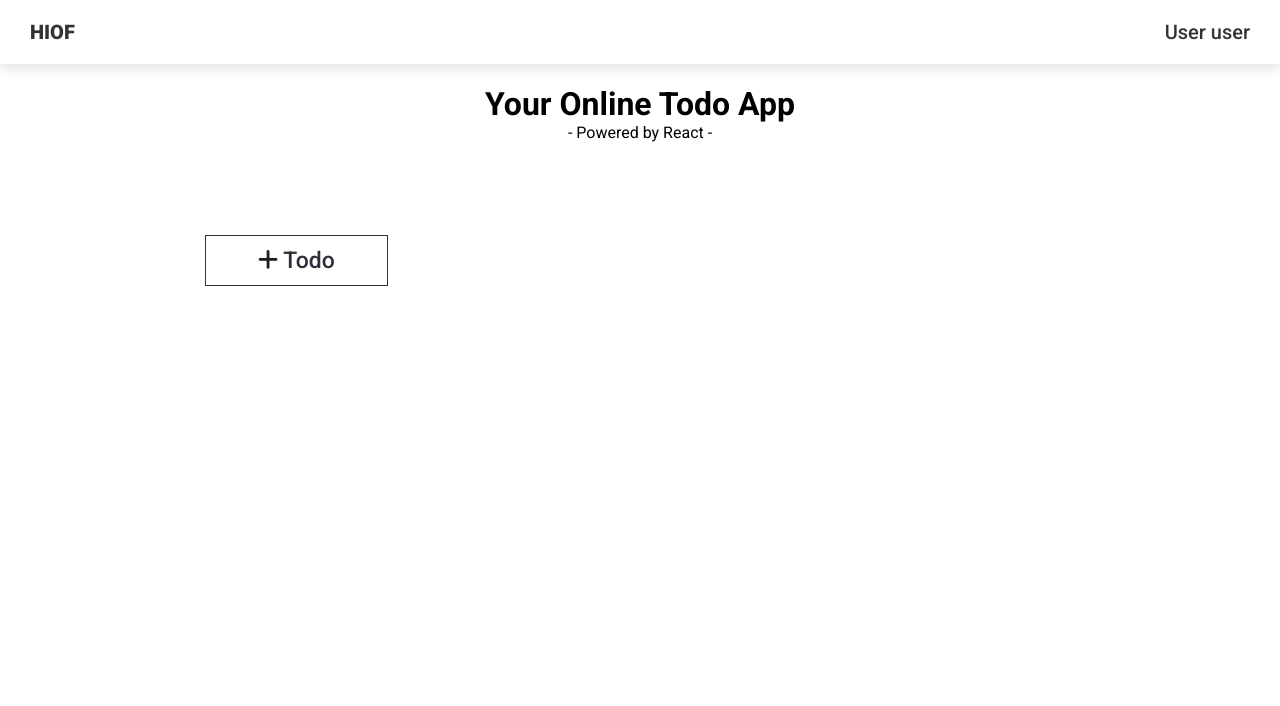
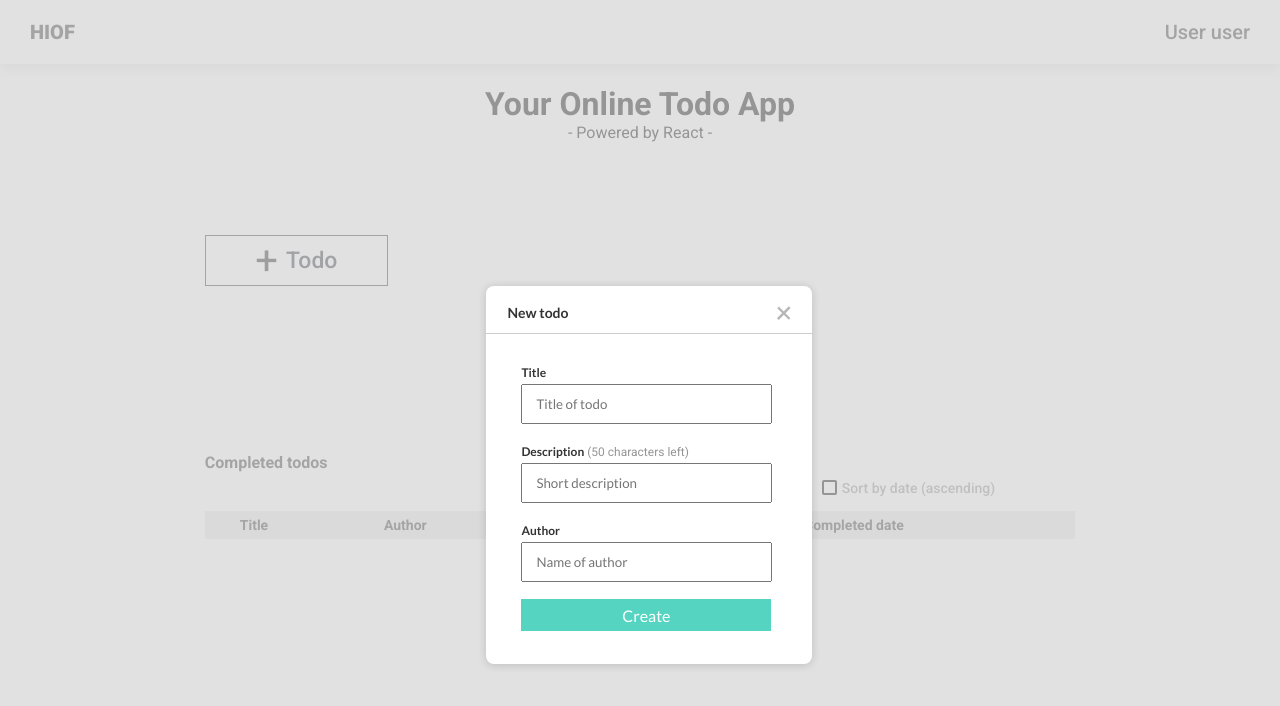
Before and after one commit to Aricin86/Leksjon-6, a React app: page / in a window 1280 px wide. Both pictures are taken after a click on the button "Todo". Shown: the top 706 px of the page. Built offline with nearby package versions, Linux system fonts and the light colour scheme.

Commit message:
All components made. Possible to add and delete todo's.

```diff
--- a/App.jsx
+++ b/App.jsx
@@ -2,8 +2,9 @@ import React, { useState } from 'react';
 import Navbar from './src/components/Navbar';
 import Title from './src/components/Title';
 import TodoButton from './src/components/TodoButton';
+import Modal from './src/components/Modal';
 import TodoCardList from './src/components/TodoCardList';
-// import TodoCard from './src/components/TodoCard';
+import CompletedList from './src/components/CompletedList';
 // import Search from './src/components/Search';
 // import List from './src/components/List';
 
@@ -11,29 +12,40 @@ import TodoCardList from './src/components/TodoCardList';
 // 'https://data.brreg.no/enhetsregisteret/api/enheter?konkurs=false&organisasjonsnummer=';
 
 const pageTitle = 'Your Online Todo App';
-const todoList = [
-  {
-    id: 1,
-    title: 'Title #1',
-    author: 'Jane',
-    description: 'Do this and that and then some',
-  },
-  {
-    id: 2,
-    title: 'Randomly Generated',
-    author: 'Joe',
-    description: 'More stuff to do.',
-  },
-];
 
 const App = () => {
-  const [search, setSearch] = useState('');
-  const [data, setData] = useState('');
-  // const [todoInfo, setTodoInfo] = useState('');
+  // const [search, setSearch] = useState('');
+  // const [data, setData] = useState('');
+  const [showModal, setShowModal] = useState(false);
+  const [formData, setFormData] = useState({
+    title: '',
+    description: '',
+    author: '',
+  });
+  const [todoList, setTodoList] = useState([]);
+  const [completedTodoList, setCompletedTodoList] = useState([]);
 
-  // const fetchTodoInfo = () => {
-  //   setTodoInfo(todoList);
-  // };
+  const toggleModal = () => {
+    setShowModal((modalOpen) => !modalOpen);
+  };
+
+  const addTodo = () => {
+    setTodoList((prev) => [{ id: todoList.length, ...formData }, ...prev]);
+    toggleModal();
+  };
+
+  const deleteTodo = (id) => {
+    const updatedTodoList = todoList.filter((todo) => todo.id !== id);
+    setTodoList(updatedTodoList);
+  };
+
+  const addCompletedTodo = (id) => {
+    setCompletedTodoList((prev) => [
+      { date: new Date(), ...formData },
+      ...prev,
+    ]);
+    deleteTodo(id);
+  };
 
   // fetching data
   // const fetchData = async () => {
@@ -53,9 +65,21 @@ const App = () => {
         <Title title={pageTitle} />
       </header>
       <main>
-        <TodoButton />
-        <TodoCardList list={todoList} />
-
+        <TodoButton toggleModal={toggleModal} />
+        <TodoCardList
+          list={todoList}
+          deleteTodo={deleteTodo}
+          addCompletedTodo={addCompletedTodo}
+        />
+        <CompletedList list={completedTodoList} />
+        {showModal && (
+          <Modal
+            toggleModal={toggleModal}
+            addTodo={addTodo}
+            formData={formData}
+            setFormData={setFormData}
+          />
+        )}
         {/* <Search handleSearch={handleSearch} search={search} />
         <button onClick={fetchData} type="button">
           Søk
--- a/index.html
+++ b/index.html
@@ -16,12 +16,6 @@
 
     <title>Leksjon 6 - Todo</title>
 
-    <!-- Free fonts because I don't take time to make my own -->
-    <script
-      src="https://kit.fontawesome.com/3dd4205412.js"
-      crossorigin="anonymous"
-    ></script>
-
     <!-- The font used in the design sketch cost money, so I changed it to this free font instead -->
     <link
       rel="stylesheet"
--- /dev/null
+++ b/src/components/CompletedList.jsx
@@ -0,0 +1,40 @@
+import React from 'react';
+import CompletedListItem from './CompletedListItem';
+
+const CompletedList = ({ list }) => (
+  <section id="table-section">
+    <h3>Completed todos</h3>
+    <form>
+      <label htmlFor="search">Søk: </label>
+      <input
+        type="text"
+        id="search"
+        // placeholder="org.nr"
+        // onChange={handleChange}
+        // value={search}
+      />
+      <label className="sorting-checkbox">
+        Sort by date (ascending)
+        <input type="checkbox" id="sortByAscending" />
+        <span className="checkmark" />
+      </label>
+    </form>
+    <table id="todo-table">
+      <thead>
+        <tr id="tbl-header">
+          <th>Title</th>
+          <th>Author</th>
+          <th>Description</th>
+          <th>Completed date</th>
+        </tr>
+      </thead>
+      <tbody>
+        {list.length <= 0 && <tr />}
+        {list.length > 0 &&
+          list.map((todo) => <CompletedListItem key={todo.id} {...todo} />)}
+      </tbody>
+    </table>
+  </section>
+);
+
+export default CompletedList;
--- /dev/null
+++ b/src/components/CompletedListItem.jsx
@@ -0,0 +1,12 @@
+import React from 'react';
+
+const CompletedListItem = ({ title, author, description }) => (
+  <tr className="tbl-row">
+    <td>{title}</td>
+    <td>{author}</td>
+    <td>{description}</td>
+    <td>xx.xx.xx</td>
+  </tr>
+);
+
+export default CompletedListItem;
--- a/src/components/Modal.jsx
+++ b/src/components/Modal.jsx
@@ -1,55 +1,79 @@
-import React from 'react';
+import React, { useState } from 'react';
 
-const Modal = () => {
-  const handleChange = (event) => {
-    console.log(`log change: ${event}`);
+const Modal = ({ toggleModal, addTodo, formData, setFormData }) => {
+  const [charLeft, setCharLeft] = useState('');
+
+  const handleCharInputChange = (e) => {
+    setCharLeft(50 - e.target.value.length);
   };
 
-  const closeAddTodoPopup = () => {};
+  const closeModal = (event) => {
+    toggleModal(event);
+  };
+
+  const handleAddTodoSubmit = (e) => {
+    e.preventDefault();
+    addTodo();
+  };
+
+  const updateValue = (e) => {
+    const inputValue = { [e.target.name]: e.target.value };
+    setFormData((prev) => ({
+      ...prev,
+      ...inputValue,
+    }));
+  };
 
   return (
     <>
-      <section>
+      <section className="new-todo-popup" id="addNewTodoForm">
         <header>
           <h3>New todo</h3>
+          <span onClick={closeModal}>+</span>
         </header>
 
-        <form>
+        <form className="popup-container">
           <label>Title</label>
-          <input type="text" id="inputValueTitle" placeholder="Title of todo" />
+          <input
+            type="text"
+            name="title"
+            onChange={updateValue}
+            placeholder="Title of todo"
+          />
 
           <label>
             Description
-            <span>
-              (<span id="descCharLeft">50</span> characters left)
+            <span id="descInfoSpan">
+              (<span id="descCharLeft">{charLeft || 50}</span> characters left)
             </span>
           </label>
           <input
             type="text"
-            id="inputValueDesc"
-            onChange={handleChange}
+            name="description"
+            onChange={(handleCharInputChange, updateValue)}
             placeholder="Short description"
-            maxLength="30"
+            maxLength="50"
           />
 
           <label>Author</label>
           <input
             type="text"
-            id="inputValueAuthor"
+            name="author"
+            onChange={updateValue}
             placeholder="Name of author"
           />
 
           <button
-            type="button"
+            type="submit"
             className="btn-create"
-            onClick="submitNewTodo()"
+            onClick={handleAddTodoSubmit}
           >
             Create
           </button>
         </form>
       </section>
 
-      <section id="overlay" onClick={closeAddTodoPopup} />
+      <section id="overlay" onClick={closeModal} />
     </>
   );
 };
--- a/src/components/TodoButton.jsx
+++ b/src/components/TodoButton.jsx
@@ -1,15 +1,13 @@
-import React from 'react';
-import Modal from './Modal';
+import React, { useState } from 'react';
 
-const TodoButton = () => {
-  const openAddTodoPopup = () => {
-    // e.preventDefault();
-    // <Modal />;
-    console.log('klikka');
+const TodoButton = ({ toggleModal }) => {
+  const openModal = (event) => {
+    toggleModal(event);
   };
+
   return (
-    <button onClick={openAddTodoPopup} type="button">
-      <i className="fas fa-plus" /> Todo
+    <button onClick={openModal} type="button" id="btn-add-todo">
+      Todo
     </button>
   );
 };
--- a/src/components/TodoCard.jsx
+++ b/src/components/TodoCard.jsx
@@ -1,12 +1,26 @@
 import React from 'react';
 
-const TodoCard = ({ title, description }) => (
-  <article>
-    <h2>{title}</h2>
-    <p>{description}</p>
-    <button type="button">Delete</button>
-    <button type="button">Complete</button>
-  </article>
-);
+const TodoCard = ({ id, title, description, deleteTodo, addCompletedTodo }) => {
+  const handleDelete = () => {
+    deleteTodo(id);
+  };
+
+  const handleComplete = () => {
+    addCompletedTodo(id);
+  };
+
+  return (
+    <article value={id}>
+      <h2>{title}</h2>
+      <p>{description}</p>
+      <button type="button" className="btn-delete" onClick={handleDelete}>
+        Delete
+      </button>
+      <button type="button" className="btn-complete" onClick={handleComplete}>
+        Complete
+      </button>
+    </article>
+  );
+};
 
 export default TodoCard;
--- a/src/components/TodoCardList.jsx
+++ b/src/components/TodoCardList.jsx
@@ -1,12 +1,28 @@
 import React from 'react';
 import TodoCard from './TodoCard';
 
-const TodoCardList = ({ todoList }) => (
-  <section>
-    {todoList && todoList.map((todo) => <TodoCard key={todo.id} {...todo} />)}
-    {/* : (
-       <p>Huzzah! No todos today.</p>
-    )} */}
+const TodoCardList = ({ list, deleteTodo, addCompletedTodo }) => (
+  <section id="card-list">
+    {list.length <= 0 && <p id="no-todo">Huzzah! No todos today.</p>}
+    {list.length > 3
+      ? list
+          .slice(0, 3)
+          .map((todo) => (
+            <TodoCard
+              deleteTodo={deleteTodo}
+              addCompletedTodo={addCompletedTodo}
+              key={todo.id}
+              {...todo}
+            />
+          ))
+      : list.map((todo) => (
+          <TodoCard
+            deleteTodo={deleteTodo}
+            addCompletedTodo={addCompletedTodo}
+            key={todo.id}
+            {...todo}
+          />
+        ))}
   </section>
 );
 
--- a/styles.scss
+++ b/styles.scss
@@ -58,7 +58,7 @@ main {
 }
 
 /** TODO BUTTON **/
-main button:first-child {
+#btn-add-todo {
   margin-top: 77px;
   width: 183px;
   height: 51px;
@@ -69,13 +69,21 @@ main button:first-child {
   border-radius: 0;
   background-color: #fff;
   grid-row: 1 / 2;
+  display: flex;
+  justify-content: center;
+  align-items: center;
+  outline: none;
 }
 
-main button:first-child i {
+#btn-add-todo:before {
+  content: "+";
+  font-size: 2.5rem;
+  font-weight: 400;
+  margin-right: 0.5rem;
   color: #1f1f1f;
 }
 
-main button:first-child:hover {
+#btn-add-todo:hover {
   border: 1px solid $default-gray;
   border-radius: 0;
   background-color: #56d4c2;
@@ -84,15 +92,22 @@ main button:first-child:hover {
 /***********/
 /** CARDS **/
 /***********/
-section {
+#card-list {
   grid-row: 2 / 3;
-  display: flex;
-
-  margin-bottom: 100px;
+  display: grid;
+  grid-template-columns: repeat(3, 1fr);
+  grid-column-gap: 40px;
 }
 
-article + article {
-  margin-left: 40px;
+#no-todo {
+  grid-column: 1 / 4;
+  margin: 0;
+  padding: 0;
+  font-family: "Lato", sans-serif;
+  font-weight: 400;
+  font-size: 22px;
+  color: $default-gray;
+  text-align: center;
 }
 
 article {
@@ -103,9 +118,7 @@ article {
   grid-template-columns: 1fr auto;
   grid-template-rows: repeat(auto, 3);
   column-gap: 4px;
-  align-items: end; /* To keep the buttons at the bottom of the card */
-  width: 100%; /* To make the cards the same size */
-  word-wrap: break-word; /* To prevent the paragraph from going outside the box */
+  overflow-wrap: anywhere; /* To prevent the paragraph from going outside the box */
 }
 
 article h2 {
@@ -144,12 +157,12 @@ article button:hover {
   opacity: 0.7;
 }
 
-article button:first-child {
+.btn-delete {
   background-color: #ef3340;
   grid-column: 1 / 2;
 }
 
-article button:last-child {
+.btn-complete {
   background-color: #56d4c2;
   grid-column: 2 / 3;
 }
@@ -168,3 +181,254 @@ article button:disabled {
 form {
   grid-row: 3 / 4;
 }
+
+/*****************************/
+/** COMPLETED LIST OF TODOS **/
+/*****************************/
+#table-section {
+  grid-row: 3 / 4;
+  display: grid;
+  grid-template-rows: repeat(auto, 3);
+  margin-bottom: 40px;
+}
+
+#table-section h3 {
+  grid-row: 1 / 2;
+  margin: 0;
+  font-weight: 700;
+  font-size: 16px;
+  color: $default-gray;
+}
+
+#table-section form {
+  grid-row: 2 / 3;
+  margin: 5px 80px 13px 0;
+  justify-self: right;
+  align-items: center;
+  display: flex;
+}
+
+#table-section form label:first-child {
+  font-weight: 500;
+  font-size: 14px;
+  color: $default-gray;
+  margin-right: 5px;
+}
+
+#table-section form label + input {
+  margin-right: 80px;
+}
+
+/** CHECKMARK **/
+/* Got some of this code from w3schools.com, they are marked in comments. */
+.sorting-checkbox {
+  font-weight: 500;
+  font-size: 14px;
+  color: #909090;
+
+  /* Code from w3schools.com */
+  display: block;
+  position: relative;
+  padding-left: 20px;
+  -webkit-user-select: none;
+  -moz-user-select: none;
+  -ms-user-select: none;
+  user-select: none;
+}
+
+/* Hide the browser's default checkbox - Code from w3schools.com */
+.sorting-checkbox input {
+  position: absolute;
+  opacity: 0;
+  height: 0;
+  width: 0;
+}
+
+/* Create a custom checkbox - Code from w3schools.com, but with some changes */
+.checkmark {
+  position: absolute;
+  top: 0;
+  left: 0;
+  height: 15px;
+  width: 15px;
+  border: 2px solid #000;
+  border-radius: 2px;
+  cursor: pointer;
+}
+
+/* Create the checkmark/indicator (hidden when not checked) - Code from w3schools.com */
+.checkmark:after {
+  content: "";
+  position: absolute;
+  display: none;
+}
+
+/* Show the checkmark when checked - Code from w3schools.com */
+.sorting-checkbox input:checked ~ .checkmark:after {
+  display: block;
+}
+
+/* Changed the color of the border when the checkmark is checked. */
+.sorting-checkbox input:checked ~ .checkmark {
+  border: 2px solid #56d4c2;
+}
+
+/* Style the checkmark/indicator - Code from w3schools.com */
+.sorting-checkbox .checkmark:after {
+  left: 5px;
+  top: -5px;
+  width: 5px;
+  height: 12px;
+  border: solid #56d4c2;
+  border-width: 0 2px 2px 0;
+  box-shadow: inset 0 4px 0 0 #fff, 2px 0 1px 0 #fff;
+  -webkit-transform: rotate(45deg);
+  -ms-transform: rotate(45deg);
+  transform: rotate(45deg);
+}
+/** CHECKMARK - END **/
+
+/** TABLE **/
+#todo-table {
+  border-collapse: collapse;
+  grid-row: 3 / 4;
+}
+
+#tbl-header {
+  font-weight: 500;
+  font-size: 14px;
+  color: #363636;
+}
+
+#tbl-header th {
+  padding: 6px 0 6px 35px;
+  text-align: left;
+  background-color: #e6e6e6;
+}
+
+.tbl-row {
+  font-weight: 400;
+  font-size: 14px;
+  color: #8b8b8b;
+}
+
+.tbl-row td {
+  padding: 13px 0 13px 35px;
+  // border-bottom: 2px solid rgb(129, 142, 148, 0.1);
+}
+
+/* Just to help make it look pretty when the window is resized */
+.tbl-row td:nth-child(3) {
+  max-width: 210px;
+  word-break: break-all;
+}
+
+/********************************/
+/** MODAL - ADD NEW TODO POPUP **/
+/********************************/
+/* This part is hidden unless the Todo-button is clicked */
+
+/* The Overlay is a box that spans the entire page and blurs the background */
+#overlay {
+  position: fixed;
+  top: 0;
+  left: 0;
+  width: 100%;
+  height: 100%;
+  background: #d5d5d5;
+  opacity: 0.7;
+  z-index: 10;
+}
+
+/* THE POPUP FORM */
+.new-todo-popup {
+  position: absolute;
+  margin: 10% 22%;
+  background-color: #fff;
+  width: 326px;
+  height: 378px;
+  box-shadow: 0px 1px 8px #00000029;
+  border-radius: 8px;
+  z-index: 20;
+}
+
+.popup-container {
+  margin: 0 40px 0 35px;
+}
+
+/* The header part of the "New todo"-form */
+.new-todo-popup header {
+  margin: 0 0 28px 0;
+  border-bottom: 0.4px solid #ccc;
+  display: grid;
+  grid-template-columns: 1fr 1fr;
+}
+
+.new-todo-popup header h3 {
+  margin: 18px 0 12px 21px;
+  font-family: "Lato", sans-serif;
+  font-weight: 700;
+  font-size: 14px;
+  color: $default-gray;
+  grid-column: 1 / 2;
+}
+
+.new-todo-popup header span {
+  margin: 5px 18px 0 0;
+  font-size: 34px;
+  font-weight: 400;
+  font-family: "Lato", sans-serif;
+  color: #b6b6b6;
+  grid-column: 2 / 3;
+  justify-self: right;
+  cursor: pointer;
+  transform: rotate(45deg);
+}
+
+/* The main part of the "New todo"-form */
+.popup-container label {
+  font-family: "Lato", sans-serif;
+  font-weight: 700;
+  font-size: 12px;
+  color: $default-gray;
+}
+
+.popup-container label span {
+  font-weight: 400;
+  color: #959595;
+}
+
+#descInfoSpan:before {
+  content: " ";
+}
+
+.popup-container input[type="text"] {
+  font-family: "Lato", sans-serif;
+  font-weight: 400;
+  color: $default-gray;
+  margin: 3px 0 17px 0;
+  padding: 1px 13px;
+  height: 40px;
+  width: 100%;
+}
+
+/* Create Button */
+.btn-create {
+  font-family: "Lato", sans-serif;
+  font-weight: 500;
+  font-size: 16px;
+  color: #fff;
+  width: 250px;
+  height: 32px;
+  border-radius: 0;
+  border: none;
+  background-color: #56d4c2;
+}
+
+.btn-create:hover {
+  opacity: 0.7;
+}
+
+/*******************/
+/** END OF SCRIPT **/
+/*******************/
```
